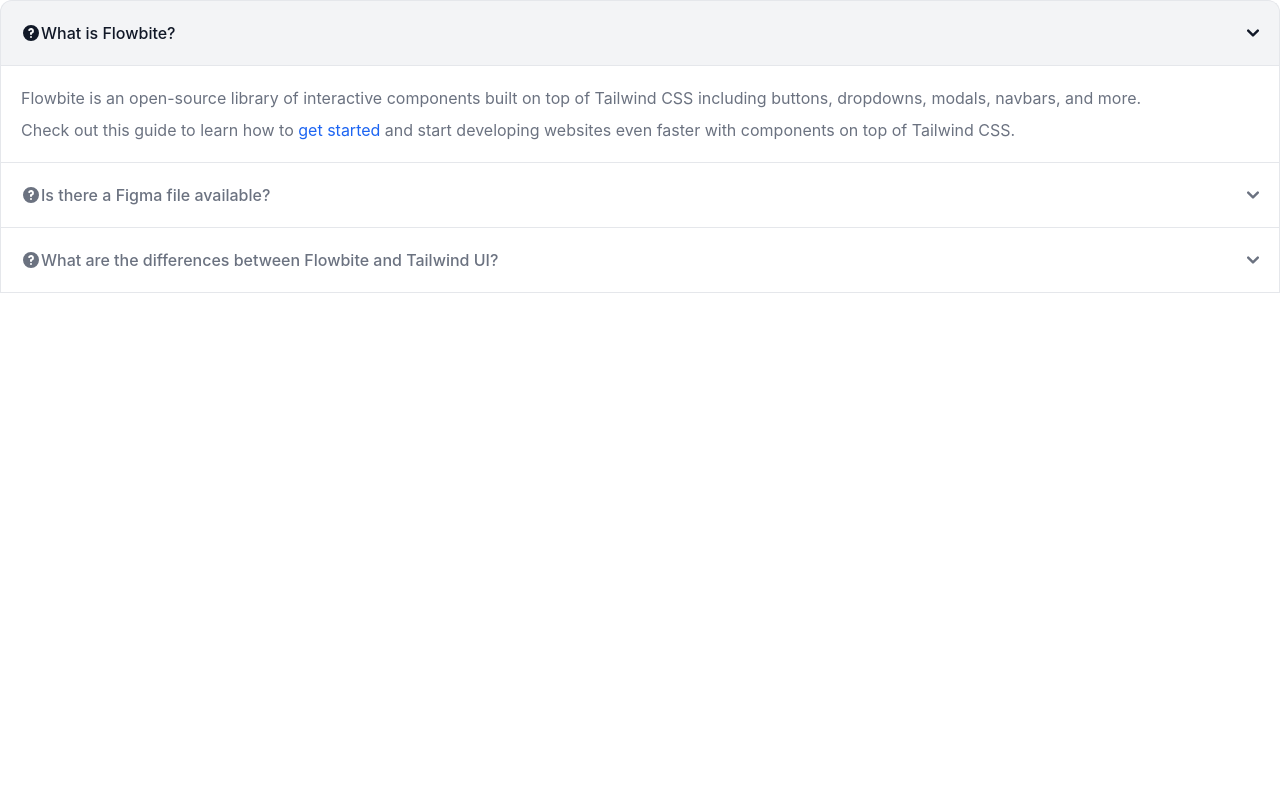
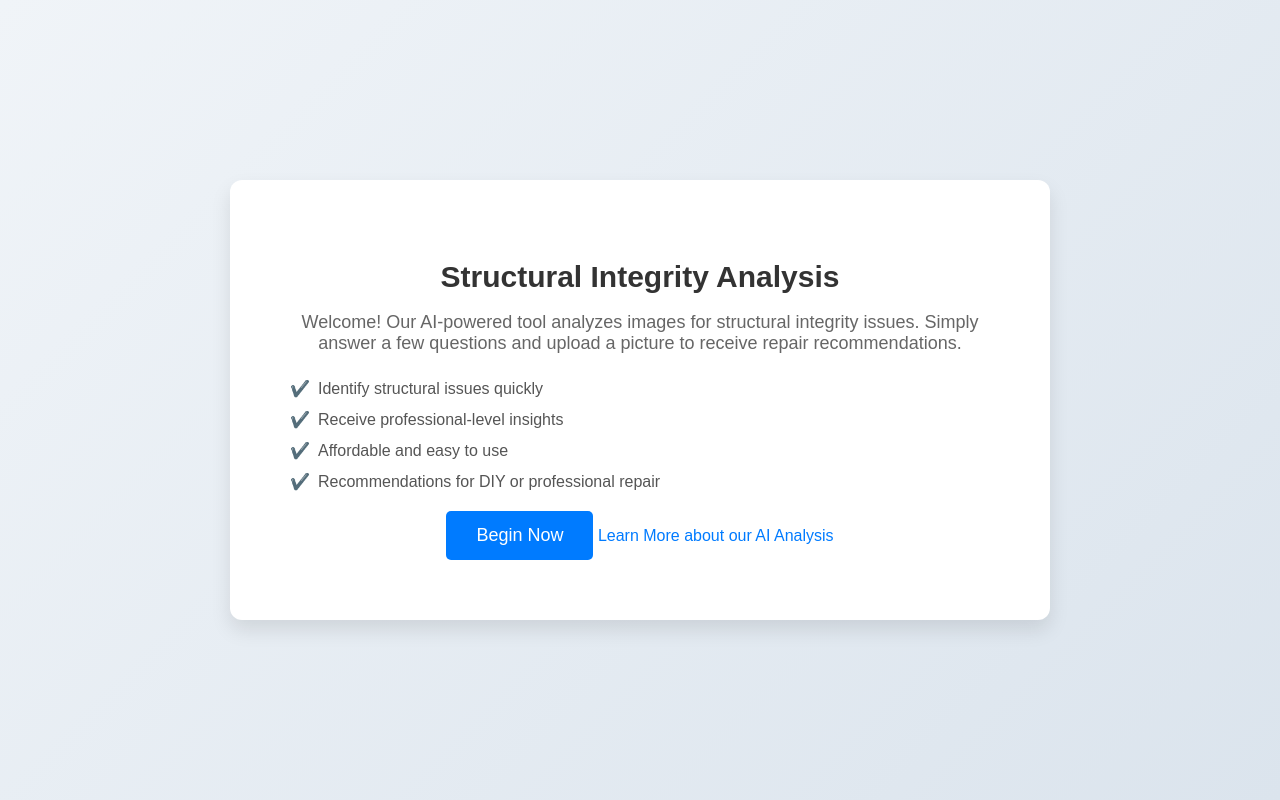
Before and after one commit to PC-II/CMPE130_Project, a website built with webpack: page public/html/index.html in a window 1280 px wide. Built offline with nearby package versions, Linux system fonts and the light colour scheme; some packages are replaced by stand-ins of ours.

Commit message:
Added the welcome and a couple of questions

```diff
--- a/public/html/index.html
+++ b/public/html/index.html
@@ -1,68 +1,41 @@
 <!DOCTYPE html>
 <html lang="en">
 <head>
-  <meta charset="UTF-8">
-  <meta name="viewport" content="width=device-width, initial-scale=1.0">
-  <link href="https://cdn.jsdelivr.net/npm/flowbite@2.5.2/dist/flowbite.min.css" rel="stylesheet" />
-  <title>Project Vision</title>
+    <meta charset="UTF-8">
+    <meta name="viewport" content="width=device-width, initial-scale=1.0">
+    <title>Structural Integrity Analysis</title>
+    <link rel="stylesheet" href="../styles/index.css"> <!-- Link to the external CSS file -->
 </head>
 <body>
 
-<div id="accordion-open" data-accordion="open">
-  <h2 id="accordion-open-heading-1">
-    <button type="button" class="flex items-center justify-between w-full p-5 font-medium rtl:text-right text-gray-500 border border-b-0 border-gray-200 rounded-t-xl focus:ring-4 focus:ring-gray-200 dark:focus:ring-gray-800 dark:border-gray-700 dark:text-gray-400 hover:bg-gray-100 dark:hover:bg-gray-800 gap-3" data-accordion-target="#accordion-open-body-1" aria-expanded="true" aria-controls="accordion-open-body-1">
-      <span class="flex items-center"><svg class="w-5 h-5 me-2 shrink-0" fill="currentColor" viewBox="0 0 20 20" xmlns="http://www.w3.org/2000/svg"><path fill-rule="evenodd" d="M18 10a8 8 0 11-16 0 8 8 0 0116 0zm-8-3a1 1 0 00-.867.5 1 1 0 11-1.731-1A3 3 0 0113 8a3.001 3.001 0 01-2 2.83V11a1 1 0 11-2 0v-1a1 1 0 011-1 1 1 0 100-2zm0 8a1 1 0 100-2 1 1 0 000 2z" clip-rule="evenodd"></path></svg> What is Flowbite?</span>
-      <svg data-accordion-icon class="w-3 h-3 rotate-180 shrink-0" aria-hidden="true" xmlns="http://www.w3.org/2000/svg" fill="none" viewBox="0 0 10 6">
-        <path stroke="currentColor" stroke-linecap="round" stroke-linejoin="round" stroke-width="2" d="M9 5 5 1 1 5"/>
-      </svg>
-    </button>
-  </h2>
-  <div id="accordion-open-body-1" class="hidden" aria-labelledby="accordion-open-heading-1">
-    <div class="p-5 border border-b-0 border-gray-200 dark:border-gray-700 dark:bg-gray-900">
-      <p class="mb-2 text-gray-500 dark:text-gray-400">Flowbite is an open-source library of interactive components built on top of Tailwind CSS including buttons, dropdowns, modals, navbars, and more.</p>
-      <p class="text-gray-500 dark:text-gray-400">Check out this guide to learn how to <a href="/docs/getting-started/introduction/" class="text-blue-600 dark:text-blue-500 hover:underline">get started</a> and start developing websites even faster with components on top of Tailwind CSS.</p>
-    </div>
-  </div>
-  <h2 id="accordion-open-heading-2">
-    <button type="button" class="flex items-center justify-between w-full p-5 font-medium rtl:text-right text-gray-500 border border-b-0 border-gray-200 focus:ring-4 focus:ring-gray-200 dark:focus:ring-gray-800 dark:border-gray-700 dark:text-gray-400 hover:bg-gray-100 dark:hover:bg-gray-800 gap-3" data-accordion-target="#accordion-open-body-2" aria-expanded="false" aria-controls="accordion-open-body-2">
-      <span class="flex items-center"><svg class="w-5 h-5 me-2 shrink-0" fill="currentColor" viewBox="0 0 20 20" xmlns="http://www.w3.org/2000/svg"><path fill-rule="evenodd" d="M18 10a8 8 0 11-16 0 8 8 0 0116 0zm-8-3a1 1 0 00-.867.5 1 1 0 11-1.731-1A3 3 0 0113 8a3.001 3.001 0 01-2 2.83V11a1 1 0 11-2 0v-1a1 1 0 011-1 1 1 0 100-2zm0 8a1 1 0 100-2 1 1 0 000 2z" clip-rule="evenodd"></path></svg>Is there a Figma file available?</span>
-      <svg data-accordion-icon class="w-3 h-3 rotate-180 shrink-0" aria-hidden="true" xmlns="http://www.w3.org/2000/svg" fill="none" viewBox="0 0 10 6">
-        <path stroke="currentColor" stroke-linecap="round" stroke-linejoin="round" stroke-width="2" d="M9 5 5 1 1 5"/>
-      </svg>
-    </button>
-  </h2>
-  <div id="accordion-open-body-2" class="hidden" aria-labelledby="accordion-open-heading-2">
-    <div class="p-5 border border-b-0 border-gray-200 dark:border-gray-700">
-      <p class="mb-2 text-gray-500 dark:text-gray-400">Flowbite is first conceptualized and designed using the Figma software so everything you see in the library has a design equivalent in our Figma file.</p>
-      <p class="text-gray-500 dark:text-gray-400">Check out the <a href="https://flowbite.com/figma/" class="text-blue-600 dark:text-blue-500 hover:underline">Figma design system</a> based on the utility classes from Tailwind CSS and components from Flowbite.</p>
-    </div>
-  </div>
-  <h2 id="accordion-open-heading-3">
-    <button type="button" class="flex items-center justify-between w-full p-5 font-medium rtl:text-right text-gray-500 border border-gray-200 focus:ring-4 focus:ring-gray-200 dark:focus:ring-gray-800 dark:border-gray-700 dark:text-gray-400 hover:bg-gray-100 dark:hover:bg-gray-800 gap-3" data-accordion-target="#accordion-open-body-3" aria-expanded="false" aria-controls="accordion-open-body-3">
-      <span class="flex items-center"><svg class="w-5 h-5 me-2 shrink-0" fill="currentColor" viewBox="0 0 20 20" xmlns="http://www.w3.org/2000/svg"><path fill-rule="evenodd" d="M18 10a8 8 0 11-16 0 8 8 0 0116 0zm-8-3a1 1 0 00-.867.5 1 1 0 11-1.731-1A3 3 0 0113 8a3.001 3.001 0 01-2 2.83V11a1 1 0 11-2 0v-1a1 1 0 011-1 1 1 0 100-2zm0 8a1 1 0 100-2 1 1 0 000 2z" clip-rule="evenodd"></path></svg> What are the differences between Flowbite and Tailwind UI?</span>
-      <svg data-accordion-icon class="w-3 h-3 rotate-180 shrink-0" aria-hidden="true" xmlns="http://www.w3.org/2000/svg" fill="none" viewBox="0 0 10 6">
-        <path stroke="currentColor" stroke-linecap="round" stroke-linejoin="round" stroke-width="2" d="M9 5 5 1 1 5"/>
-      </svg>
-    </button>
-  </h2>
-  <div id="accordion-open-body-3" class="hidden" aria-labelledby="accordion-open-heading-3">
-    <div class="p-5 border border-t-0 border-gray-200 dark:border-gray-700">
-      <p class="mb-2 text-gray-500 dark:text-gray-400">The main differenceee is that the core components from Flowbite are open source under the MIT license, whereas Tailwind UI is a paid product. Another difference is that Flowbite relies on smaller and standalone components, whereas Tailwind UI offers sections of pages.</p>
-      <p class="mb-2 text-gray-500 dark:text-gray-400">However, we actually recommend using both Flowbite, Flowbite Pro, and even Tailwind UI as there is no technical reason stopping you from using the best of two worlds.</p>
-      <p class="mb-2 text-gray-500 dark:text-gray-400">Learn more about these technologies:</p>
-      <ul class="ps-5 text-gray-500 list-disc dark:text-gray-400">
-        <li><a href="https://flowbite.com/pro/" class="text-blue-600 dark:text-blue-500 hover:underline">Flowbite Pro</a></li>
-        <li><a href="https://tailwindui.com/" rel="nofollow" class="text-blue-600 dark:text-blue-500 hover:underline">Tailwind UI</a></li>
-      </ul>
-    </div>
-  </div>
+<div class="container">
+    <h1>Structural Integrity Analysis</h1>
+    <p>
+        Welcome! Our AI-powered tool analyzes images for structural integrity issues.
+        Simply answer a few questions and upload a picture to receive repair recommendations.
+    </p>
+
+    <!-- Benefits List -->
+    <ul class="benefits">
+        <li>Identify structural issues quickly</li>
+        <li>Receive professional-level insights</li>
+        <li>Affordable and easy to use</li>
+        <li>Recommendations for DIY or professional repair</li>
+    </ul>
+
+    <!-- Begin Button -->
+    <button class="btn-begin" onclick="startAnalysis()">Begin Now</button>
+
+    <!-- Learn More Link -->
+    <a href="#" class="learn-more">Learn More about our AI Analysis</a>
 </div>
 
-  <script src="https://cdn.jsdelivr.net/npm/flowbite@2.5.2/dist/flowbite.min.js"></script>
+<script>
+    // Function to redirect to the next page for preliminary questions
+    function startAnalysis() {
+        window.location.href = "questions.html"; // Replace with the actual URL of the next page
+    }
+</script>
+
 </body>
 </html>
-
-
-
-<!-- https://flowbite.com/ -->
-<!-- Use Flowbite for easy website formatting and styling -->
--- /dev/null
+++ b/public/styles/index.css
@@ -0,0 +1,80 @@
+/* Basic styling */
+body {
+    font-family: Arial, sans-serif;
+    display: flex;
+    align-items: center;
+    justify-content: center;
+    min-height: 100vh;
+    margin: 0;
+    background: linear-gradient(135deg, #f0f4f8, #dbe4ed);
+}
+
+.container {
+    text-align: center;
+    background-color: #ffffff;
+    padding: 60px; /* Increased padding for more spacing */
+    border-radius: 12px;
+    box-shadow: 0 10px 20px rgba(0, 0, 0, 0.1);
+    width: 95%; /* Increased width */
+    max-width: 700px; /* Increased max-width for a larger container */
+}
+
+h1 {
+    font-size: 30px; /* Increased font size */
+    color: #333;
+    margin-bottom: 15px;
+}
+
+p {
+    font-size: 18px; /* Increased font size for readability */
+    color: #666;
+    margin-bottom: 25px;
+}
+
+.benefits {
+    font-size: 16px; /* Increased font size */
+    color: #555;
+    margin-top: 15px;
+    list-style-type: none;
+    padding: 0;
+}
+
+.benefits li {
+    margin: 12px 0;
+    display: flex;
+    align-items: center;
+}
+
+.benefits li::before {
+    content: "✔️";
+    margin-right: 8px;
+    color: #007bff;
+}
+
+.btn-begin {
+    padding: 14px 30px; /* Increased padding for a larger button */
+    font-size: 18px; /* Increased font size */
+    color: #ffffff;
+    background-color: #007bff;
+    border: none;
+    border-radius: 5px;
+    cursor: pointer;
+    transition: background-color 0.3s, transform 0.3s;
+}
+
+.btn-begin:hover {
+    background-color: #0056b3;
+    transform: scale(1.05);
+}
+
+.learn-more {
+    display: inline-block;
+    margin-top: 20px;
+    font-size: 16px; /* Increased font size */
+    color: #007bff;
+    text-decoration: none;
+}
+
+.learn-more:hover {
+    text-decoration: underline;
+}
--- /dev/null
+++ b/public/styles/questions.css
@@ -0,0 +1,63 @@
+body {
+    font-family: Arial, sans-serif;
+    display: flex;
+    align-items: center;
+    justify-content: center;
+    min-height: 100vh;
+    margin: 0;
+    background-color: #f0f4f8;
+}
+
+.container {
+    width: 90%;
+    max-width: 600px;
+    background-color: #ffffff;
+    padding: 40px;
+    border-radius: 10px;
+    box-shadow: 0 4px 8px rgba(0, 0, 0, 0.1);
+    text-align: left;
+}
+
+h1 {
+    font-size: 24px;
+    color: #333;
+    text-align: center;
+}
+
+.question {
+    margin-bottom: 20px;
+}
+
+.question label {
+    font-size: 16px;
+    color: #333;
+    display: block;
+    margin-bottom: 8px;
+}
+
+.question select,
+.question input[type="text"],
+.question input[type="file"] {
+    width: 100%;
+    padding: 10px;
+    margin-top: 5px;
+    font-size: 16px;
+    border-radius: 5px;
+    border: 1px solid #ccc;
+}
+
+.btn-submit {
+    width: 100%;
+    padding: 12px;
+    font-size: 16px;
+    color: #ffffff;
+    background-color: #007bff;
+    border: none;
+    border-radius: 5px;
+    cursor: pointer;
+    transition: background-color 0.3s;
+}
+
+.btn-submit:hover {
+    background-color: #0056b3;
+}
```
Also changed, not shown: public/html/questions.html (added, +124 -0 lines), 1 other file.
